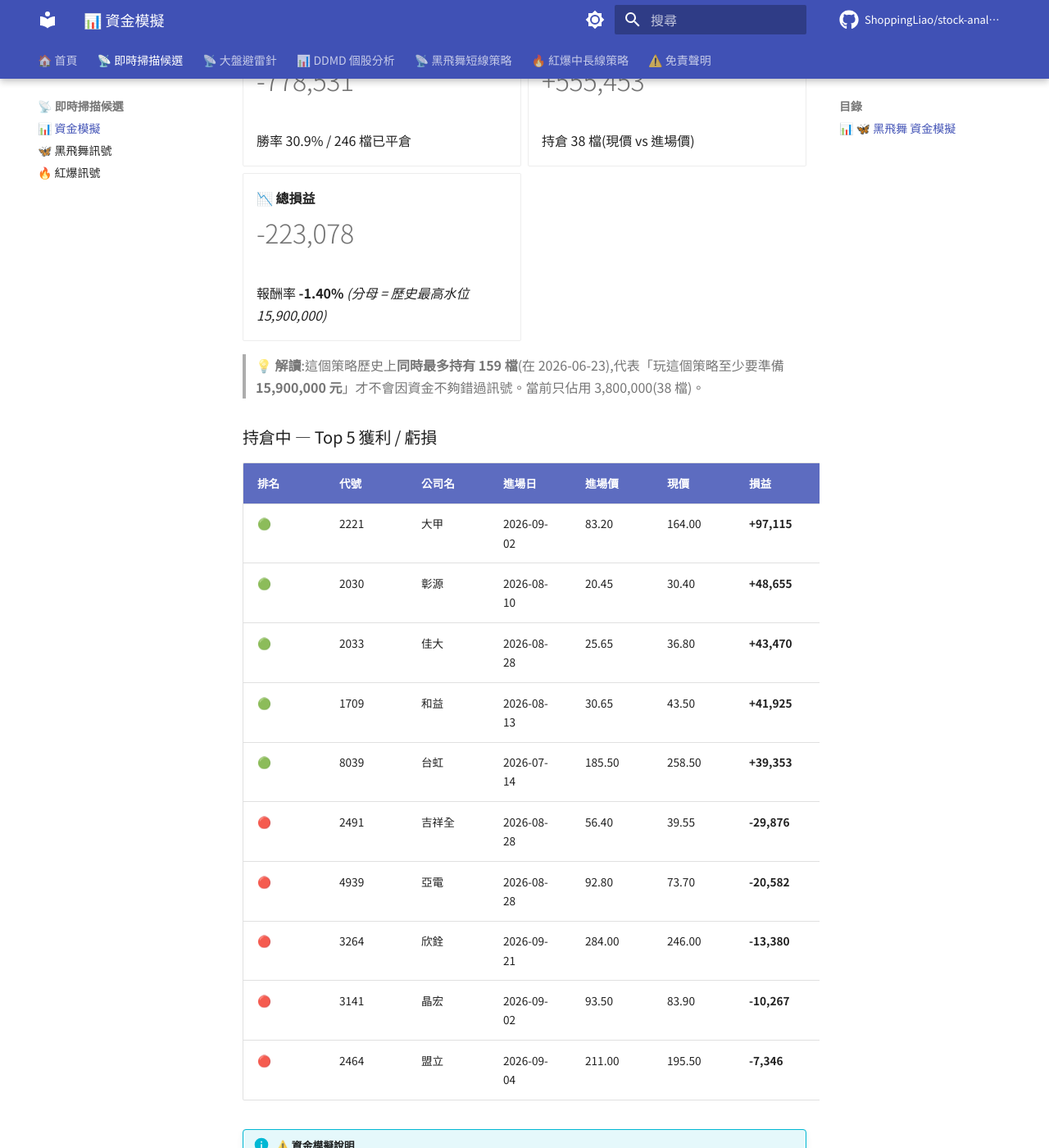
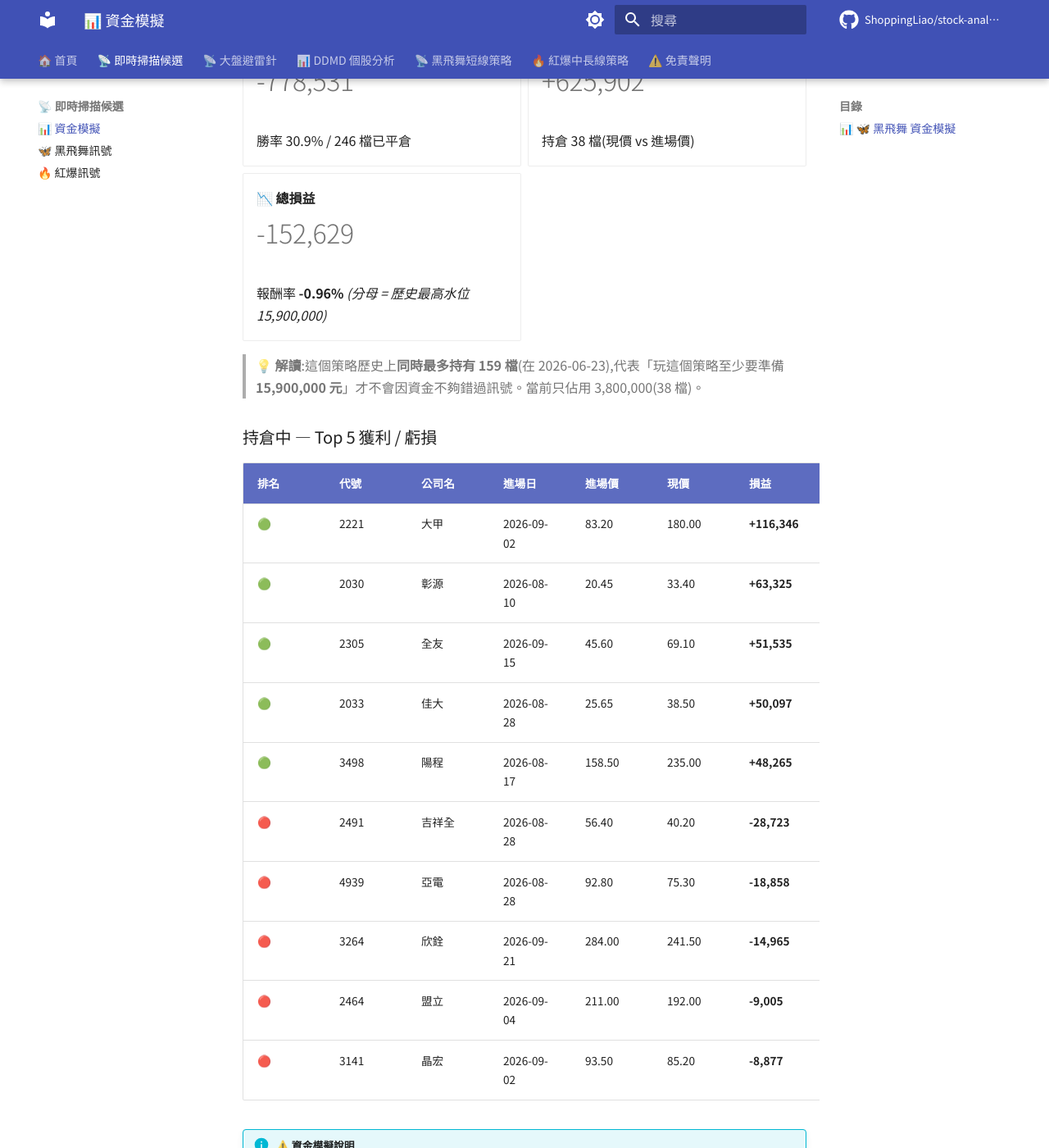
Before and after one commit to ShoppingLiao/stock-analysis-public, an MkDocs documentation site: the page built from docs/signals_capital.md, in a window 1280 px wide and 1400 px high, scrolled down 2102 px. Shown: the whole window at 82% size. Built offline with MkDocs 1.6.1 and Material for MkDocs 9.7.7, drawn with Linux system fonts in a browser that asks for light colours; comment, search, counter and statistics services are not loaded; some of the changed text lies outside the part shown.

Commit message:
docs(signals): update BB + RB + capital (2026-09-29)

```diff
--- a/docs/signals_capital.md
+++ b/docs/signals_capital.md
@@ -53,10 +53,10 @@
 
 | 排名 | 代號 | 公司名 | 進場日 | 進場價 | 現價 | 損益 | 損益% |
 |------|------|--------|--------|--------|------|------|-------|
-| 🟢 | 2221 | 大甲 | 2026-09-14 | 91.70 | 164.00 | **+78,844** | **+78.84%** |
-| 🟢 | 3055 | 蔚華科 | 2026-09-24 | 197.50 | 199.00 | **+759** | **+0.76%** |
-| 🔴 | 3045 | 台灣大 | 2026-09-21 | 124.50 | 122.50 | **-1,606** | **-1.61%** |
-| 🔴 | 2033 | 佳大 | 2026-09-24 | 37.15 | 36.80 | **-942** | **-0.94%** |
+| 🟢 | 2221 | 大甲 | 2026-09-14 | 91.70 | 180.00 | **+96,292** | **+96.29%** |
+| 🟢 | 2033 | 佳大 | 2026-09-24 | 37.15 | 38.50 | **+3,634** | **+3.63%** |
+| 🟢 | 3055 | 蔚華科 | 2026-09-24 | 197.50 | 203.50 | **+3,038** | **+3.04%** |
+| 🔴 | 3045 | 台灣大 | 2026-09-21 | 124.50 | 121.00 | **-2,811** | **-2.81%** |
 
 !!! info "⚠️ 資金模擬說明"
     每檔固定投入 **100,000 元**(教育性質,實際操作會依 TDMD 評分動態調整部位)。
@@ -91,15 +91,15 @@
 
 -   **🟡 未實現損益**
 
-    # +555,453
+    # +625,902
 
     持倉 38 檔(現價 vs 進場價)
 
 -   **📉 總損益**
 
-    # -223,078
+    # -152,629
 
-    報酬率 **-1.40%** _(分母 = 歷史最高水位 15,900,000)_
+    報酬率 **-0.96%** _(分母 = 歷史最高水位 15,900,000)_
 
 </div>
 
@@ -109,16 +109,16 @@
 
 | 排名 | 代號 | 公司名 | 進場日 | 進場價 | 現價 | 損益 | 損益% |
 |------|------|--------|--------|--------|------|------|-------|
-| 🟢 | 2221 | 大甲 | 2026-09-02 | 83.20 | 164.00 | **+97,115** | **+97.12%** |
-| 🟢 | 2030 | 彰源 | 2026-08-10 | 20.45 | 30.40 | **+48,655** | **+48.66%** |
-| 🟢 | 2033 | 佳大 | 2026-08-28 | 25.65 | 36.80 | **+43,470** | **+43.47%** |
-| 🟢 | 1709 | 和益 | 2026-08-13 | 30.65 | 43.50 | **+41,925** | **+41.92%** |
-| 🟢 | 8039 | 台虹 | 2026-07-14 | 185.50 | 258.50 | **+39,353** | **+39.35%** |
-| 🔴 | 2491 | 吉祥全 | 2026-08-28 | 56.40 | 39.55 | **-29,876** | **-29.88%** |
-| 🔴 | 4939 | 亞電 | 2026-08-28 | 92.80 | 73.70 | **-20,582** | **-20.58%** |
-| 🔴 | 3264 | 欣銓 | 2026-09-21 | 284.00 | 246.00 | **-13,380** | **-13.38%** |
-| 🔴 | 3141 | 晶宏 | 2026-09-02 | 93.50 | 83.90 | **-10,267** | **-10.27%** |
-| 🔴 | 2464 | 盟立 | 2026-09-04 | 211.00 | 195.50 | **-7,346** | **-7.35%** |
+| 🟢 | 2221 | 大甲 | 2026-09-02 | 83.20 | 180.00 | **+116,346** | **+116.35%** |
+| 🟢 | 2030 | 彰源 | 2026-08-10 | 20.45 | 33.40 | **+63,325** | **+63.33%** |
+| 🟢 | 2305 | 全友 | 2026-09-15 | 45.60 | 69.10 | **+51,535** | **+51.54%** |
+| 🟢 | 2033 | 佳大 | 2026-08-28 | 25.65 | 38.50 | **+50,097** | **+50.10%** |
+| 🟢 | 3498 | 陽程 | 2026-08-17 | 158.50 | 235.00 | **+48,265** | **+48.26%** |
+| 🔴 | 2491 | 吉祥全 | 2026-08-28 | 56.40 | 40.20 | **-28,723** | **-28.72%** |
+| 🔴 | 4939 | 亞電 | 2026-08-28 | 92.80 | 75.30 | **-18,858** | **-18.86%** |
+| 🔴 | 3264 | 欣銓 | 2026-09-21 | 284.00 | 241.50 | **-14,965** | **-14.96%** |
+| 🔴 | 2464 | 盟立 | 2026-09-04 | 211.00 | 192.00 | **-9,005** | **-9.00%** |
+| 🔴 | 3141 | 晶宏 | 2026-09-02 | 93.50 | 85.20 | **-8,877** | **-8.88%** |
 
 !!! info "⚠️ 資金模擬說明"
     每檔固定投入 **100,000 元**(教育性質,實際操作會依 TDMD 評分動態調整部位)。
@@ -145,21 +145,21 @@
 
 -   **🟢 已實現損益**
 
-    # -178,295
+    # -179,239
 
-    BB +600,236 + RB -778,531
+    BB +599,293 + RB -778,531
 
 -   **🟡 未實現損益**
 
-    # +632,508
+    # +726,055
 
-    BB +77,055 + RB +555,453
+    BB +100,153 + RB +625,902
 
 -   **📈 總損益**
 
-    # +454,213
+    # +546,816
 
-    報酬率 **+1.99%** _(分母 = 兩策略歷史最高水位)_
+    報酬率 **+2.40%** _(分母 = 兩策略歷史最高水位)_
 
 </div>
 
```
Also changed, not shown: other parts of docs/signals_capital.md (+4 -4 lines), docs/signals_black_butterfly.md (+4 -4 lines).
